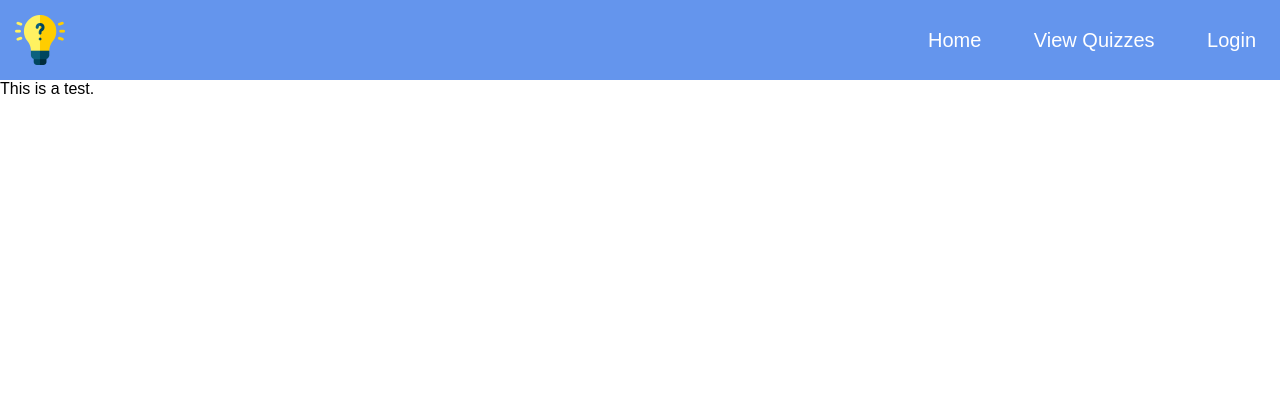
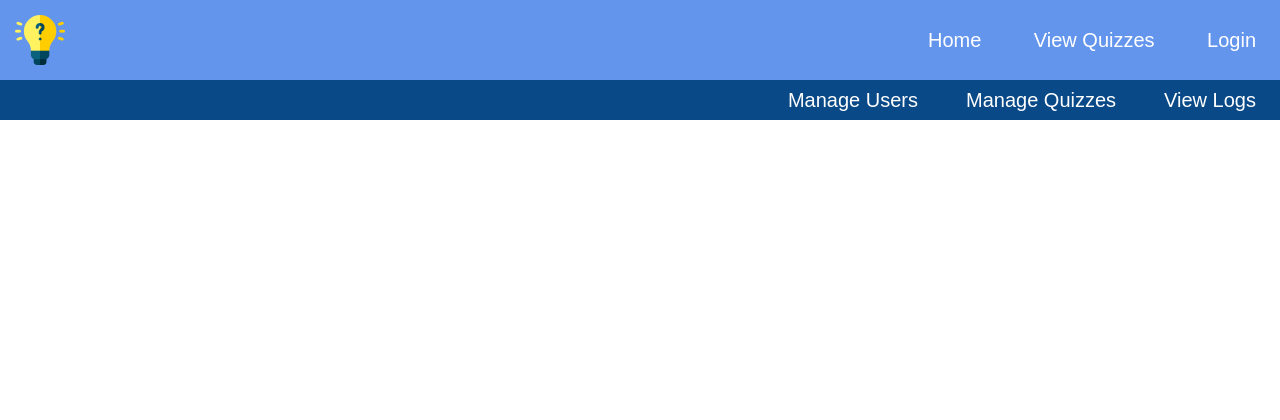
Before and after one commit to borvath/Flask_QuizWebsite, a Flask app: template templates/admin_pages/view_users.html in a window 1280 px wide. Shown: the top 420 px of the page. Run offline with Flask 3, Linux system fonts and the light colour scheme; the template is opened without the code that fills it, so the values that code supplies are empty.

Commit message:
Added a bottom navigation bar to the admin pages.
Includes an admin.css and admin.html file, both of which extend/import common. view_users,html now extends admin.html.

Also made a couple of minor changes.

```diff
--- a/admin.py
+++ b/admin.py
@@ -5,7 +5,6 @@ from auth import check_user_permissions
 admin_bp = Blueprint('admin', __name__)
 
 
-# TODO: Authentication
 @admin_bp.route("/viewusers", methods=['GET', 'POST'])
 def view_users():
     """Renders page where admins can view users that exist in the database."""
--- /dev/null
+++ b/static/styles/admin.css
@@ -0,0 +1,10 @@
+@import "common.css";
+
+.bottom_nav {
+    height: 40px;
+    background: #094987;
+    display: flex;
+    justify-content: right;
+    align-items: center;
+    margin-bottom: 1em;
+}
--- a/static/styles/table.css
+++ b/static/styles/table.css
@@ -3,6 +3,7 @@ table {
     width: 80%;
     border-collapse: collapse;
     border: 4px;
+    margin: 2em;
 }
 
 th, td {
--- /dev/null
+++ b/templates/admin_pages/admin.html
@@ -0,0 +1,20 @@
+{% extends "common.html" %}
+
+{% block head %}
+    {{ super() }}
+    <link rel="stylesheet" href="{{ url_for('static', filename='styles/admin.css') }}" />
+{% endblock %}
+
+{% block title %}Admin{% endblock %}
+
+{% block header %}
+    {{ super() }}
+    <nav class="bottom_nav">
+        <a href="{{ url_for("admin.view_users") }}">Manage Users</a>
+        <a href="{{ url_for("admin.view_users") }}">Manage Quizzes</a>
+        <a href="{{ url_for("admin.view_users") }}">View Logs</a>
+    </nav>
+{% endblock %}
+
+{% block main %}
+{% endblock %}
--- a/templates/admin_pages/view_users.html
+++ b/templates/admin_pages/view_users.html
@@ -1,18 +1,17 @@
-{% extends "common.html" %}
+{% extends "admin_pages/admin.html" %}
 
 {% block head %}
     {{ super() }}
 	<link rel="stylesheet" href="{{ url_for('static', filename='styles/table.css') }}" />
 {% endblock %}
 
-{% block title %}Home{% endblock %}
+{% block title %}View Users{% endblock %}
 
 {% block header %}
     {{ super() }}
 {% endblock %}
 
 {% block main %}
-    <p>This is a test.</p>
     <table>
         <tr>
             {% for header in headings %}
--- a/templates/common.html
+++ b/templates/common.html
@@ -22,7 +22,7 @@
 		{% elif session['user_type'] == 'admin' %}
 			<a href="/class">Classes</a>
 			<a href="/quizzes">Quizzes</a>
-			<a href="/quizzes">view a Quiz</a>
+			<a href="/quizzes">View a Quiz</a>
 			<a href="/quiz">Take a Quiz</a>
 			<a href="{{ url_for("admin.view_users") }}">Users</a>
 			<a href="{{ url_for("logout") }}">Logout</a>
```
